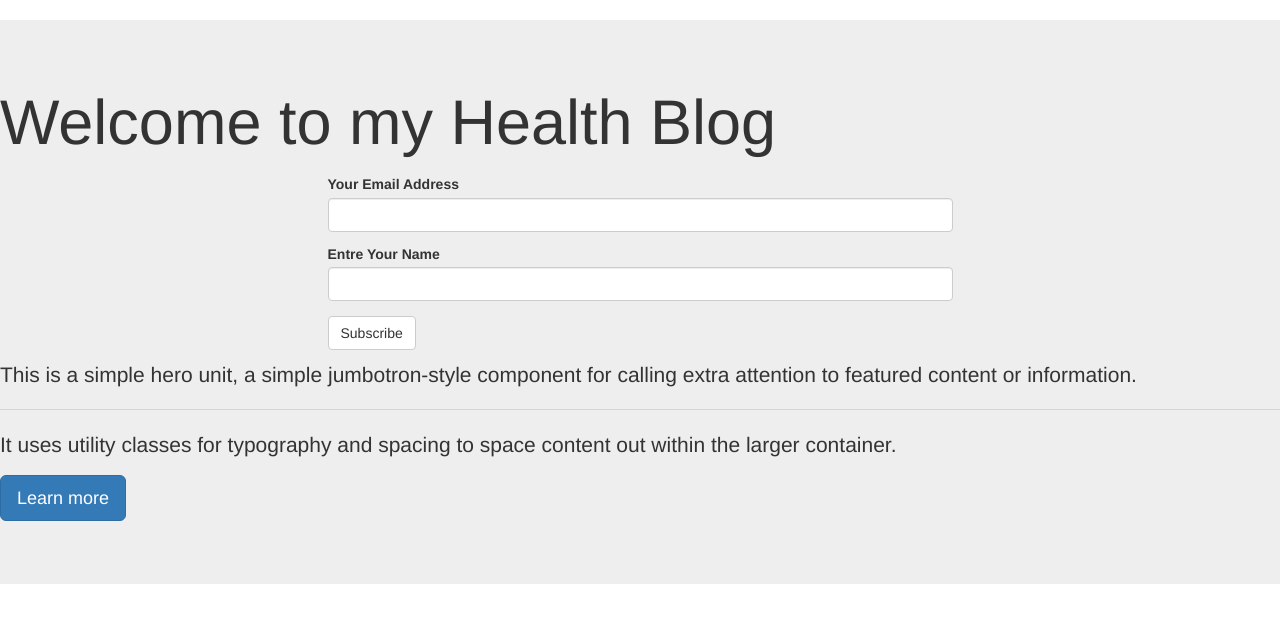
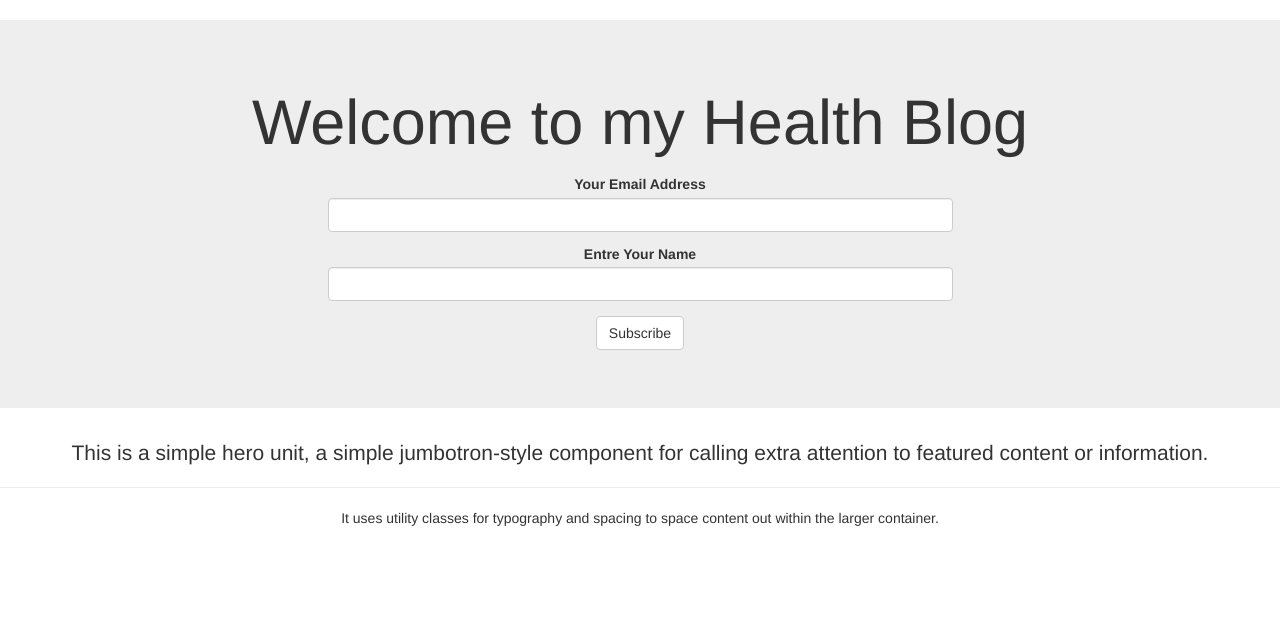
Before and after one commit to gabrielcoder247/health-blog, a Flask app: page / in a window 1280 px wide. Shown: the part 52-675 px from the top of the page. Run offline with Flask 2, Linux system fonts and the light colour scheme; data that the repository does not hold is empty; parts of the project's set-up code (start-up, migrations or seed data) failed here and were passed over; some libraries are stand-ins or nearby versions.

```diff
--- a/app/email.py
+++ b/app/email.py
@@ -1,10 +1,16 @@
 from flask_mail import Message
 from flask import render_template
 from . import mail
+import os
+
+sender_email ='gabrielcoder247@gmail.com'
+subject= 'Health'
+# sender = 'gabrielcoder247@gmail.com'
+
 
 #function for sending email
 def mail_message(subject,template,to,**kwargs):
-    sender_email ='gabrielcoder247@gmail.com'
+
 
     email = Message(subject, sender=sender_email, recipients=[to])
     email.body= render_template(template + ".txt",**kwargs)
--- a/app/main/views.py
+++ b/app/main/views.py
@@ -73,7 +73,7 @@ def subscriber():
         mail_message("Hey Welcome To My Blog ","email/welcome_subscriber",subscriber.email,subscriber=subscriber)
     subscriber = Blog.query.all()
     food = Blog.query.all()
-    return render_template('index.html',subscriber=subscriber,subscriber_form=subscriber_form,food=food)
+    return render_template('index.html',subscribers=subscriber,subscriber_form=subscriber_form,food=food)
 
 #view function for comment display
 @main.route('/comments/<int:id>', methods=['GET','POST'])
--- /dev/null
+++ b/app/templates/email/welcome_subscriber.txt
@@ -0,0 +1,5 @@
+Hello {{subscriber_form.name}}
+Welcome to my Health Blog
+
+we acknowledged your registration to join the family of good health for better living.you'd always get any update from us via this media.
+Once again you are welcome.
--- /dev/null
+++ b/app/templates/email/welcome_user.txt
@@ -0,0 +1,5 @@
+Hello {{user.name}}
+Welcome to my Health Blog
+
+we acknowledged your registration to join the family of good health for better living.you'd always get any update from us via this media.
+Once again you are welcome.
--- a/app/templates/index.html
+++ b/app/templates/index.html
@@ -3,25 +3,24 @@
     {% block content%}
 
     <div class="jumbotron">
-        <h1 class="display-4 text-align-center">Welcome to my Health Blog</h1>
+        <h1 class="display-4 text-center">Welcome to my Health Blog</h1>
         <div class="row">
           <div class= 'col-sm-3'></div>
                 <div class="col-sm-6">
                   <div class="card">
-                    <div class="card-body">
-                      <h5 class="card-title text-align-center">{{wtf.quick_form(subscriber_form)}}</h5>
+                    <div class="card-body"></div>
+                      <h5 class="card-title text-center">{{wtf.quick_form(subscriber_form)}}</h5>
                     </div>
                   </div>
                 </div>
                 <div class= 'col-sm-3'></div>
               </div>
 
-        <p class="lead">This is a simple hero unit, a simple jumbotron-style component for calling extra attention to featured content or information.</p>
+        <p class="lead text-center">This is a simple hero unit, a simple jumbotron-style component for calling extra attention to featured content or information.</p>
         <hr class="my-4">
-        <p>It uses utility classes for typography and spacing to space content out within the larger container.</p>
+        <p class = "text-center">It uses utility classes for typography and spacing to space content out within the larger container.</p>
         <p class="lead">
 
-          <a class="btn btn-primary btn-lg" href="#" role="button">Learn more</a>
         </p>
       </div>
 
```
Also changed, not shown: app/templates/auth/auth-base.html (renamed from app/templates/auth-base.html), app/templates/email/welcom_subscriber.txt (deleted), app/templates/email/welcome_subscriber.html (added), app/templates/email/welcome_user.html (added).
